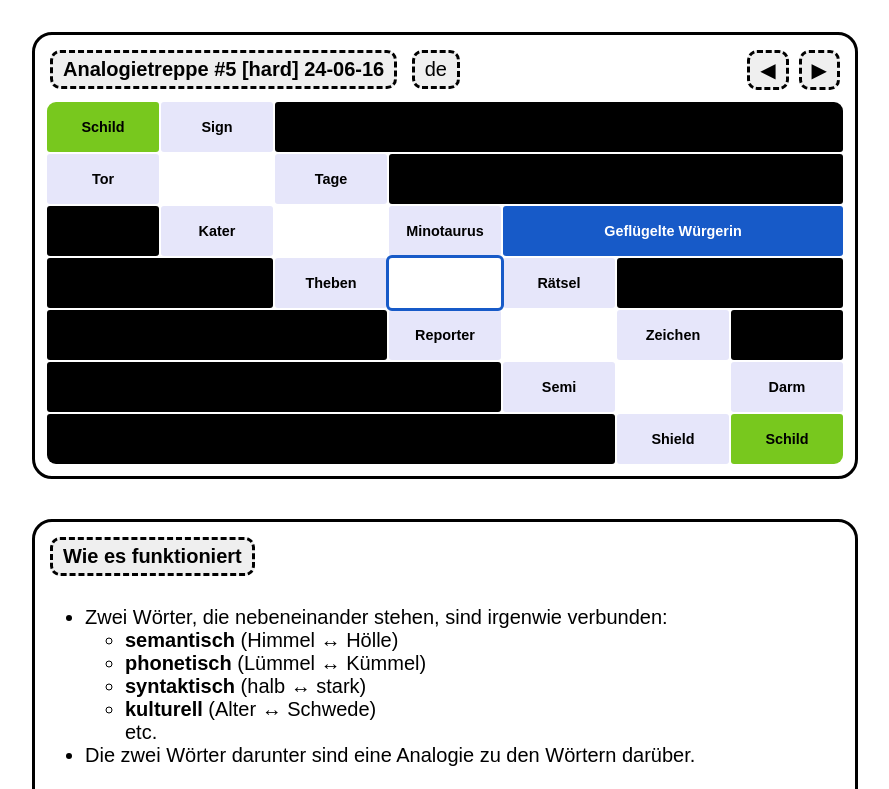
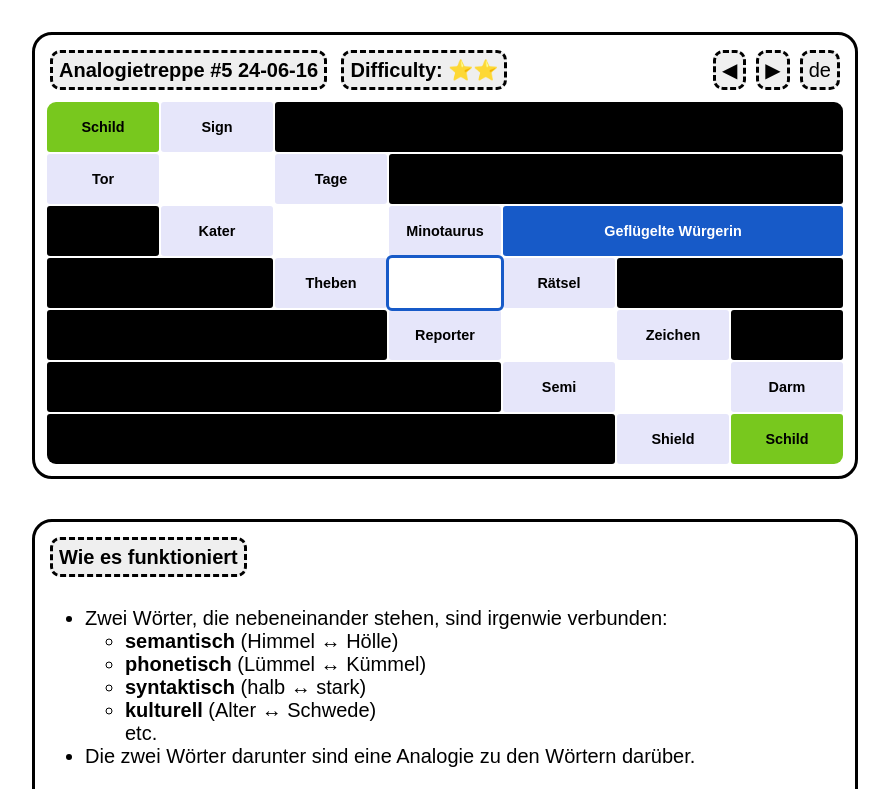
Before and after one commit to schmisev/AnalogyLadder, a plain HTML site: page index.html in a window 1280 px wide. Shown: the top 789 px of the page, without its empty margins (195-1084 px from the left). Drawn offline with Linux system fonts and the light colour scheme.

Commit message:
fixed a very stupid error

```diff
--- a/index.html
+++ b/index.html
@@ -10,9 +10,10 @@
     </head>
     <body onload="setup(0)">
         <div class="main-body">
-            <button class="ui-button ui-title">Analogietreppe #<span id="riddle-id">0</span> [<span id="riddle-grade">easy</span>] <span id="riddle-date">0</span></button>
+            <button class="ui-button ui-title">Analogietreppe #<span id="riddle-id">0</span> <span id="riddle-date">0</span></button>
+            <button class="ui-button ui-title ui-difficulty">Difficulty: <span id="riddle-grade"></span></button>
             <span class="fill-space"></span>
-            <button class="ui-button" id="ui-lang" onclick="switchLanguage()">ENG</button>
+            <button class="ui-button ui-right-button" id="ui-lang" onclick="switchLanguage()">ENG</button>
             <button class="ui-button ui-right-button" id="next-riddle-button" onclick="nextRiddle()">▶</button>
             <button class="ui-button ui-right-button" id="last-riddle-button" onclick="lastRiddle()">◀</button>
             <table class="riddle-table">
--- a/riddle.js
+++ b/riddle.js
@@ -153,7 +153,7 @@ var riddle5 = {
 
     "hex": "Geflügelte Würgerin",
 
-    "grade": "hard",
+    "grade": "⭐⭐",
 }
 
 var engRiddle1 = {
@@ -291,7 +291,7 @@ function setup(r = 0) {
     if (riddle.hasOwnProperty("grade")) {
         document.getElementById("riddle-grade").innerHTML = riddle.grade;
     } else {
-        document.getElementById("riddle-grade").innerHTML = "easy";
+        document.getElementById("riddle-grade").innerHTML = "⭐";
     }
 
     for (const e of document.getElementsByClassName("guess-input")) {
@@ -326,10 +326,10 @@ function checkGuess(inp) {
                 }
             }
         } else {
-            inp.value = riddle[inp.id];
             if (inp.value.toLowerCase() === riddle[inp.id].toLowerCase()) {
                 correct = true;
             }
+            inp.value = riddle[inp.id];
         }
 
         if (correct) {
--- a/style.css
+++ b/style.css
@@ -190,16 +190,22 @@ h1 {
 }
 
 .ui-button {
+    vertical-align: middle;
     border: 3px black dashed;
     border-radius: 10px;
     margin: 5px;
     margin-bottom: 10px;
-    padding: 5px 10px 5px 10px;
+    padding: auto 10px auto 10px;
     font-size: 20px;
+    height: 40px;
 }
 
 .ui-right-button {
     float: right;
+}
+
+.ui-difficulty {
+    font-size: 20px;
 }
 
 .ui-button:hover {
```
